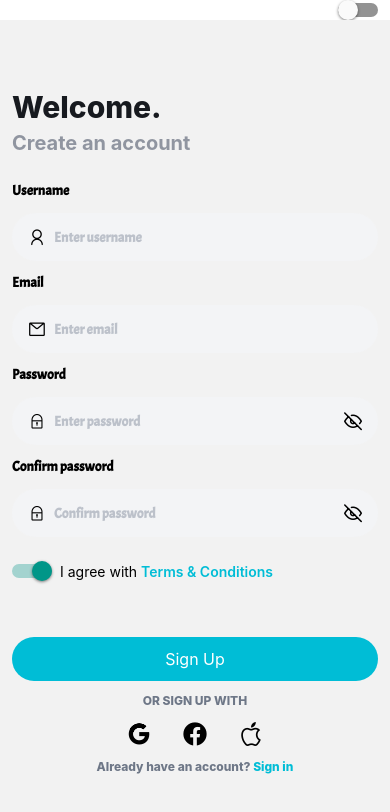
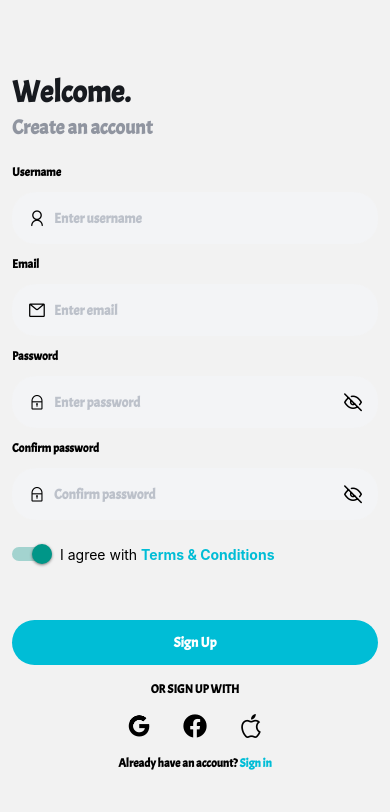
Before and after one commit to tonnyhc/BeastPhysique, a React Native app in the folder app/: screen /Register in a window 390 px wide. Shown: the top 812 px of the page. Built offline with nearby package versions, Linux system fonts and the light colour scheme.

Commit message:
Changed the styling from nativewind to StyleSheet

```diff
--- /dev/null
+++ b/app/assets/colors.js
@@ -0,0 +1,34 @@
+export const colors = {
+    'blueText': '#00BDD6FF',
+    'grayText': '#BCC1CAFF',
+
+
+    'submitBtn': "#00BDD6FF",
+    'white': "#FFF",
+
+}
+
+export const lightColors = {
+    'primaryText': "#171A1FFF",
+    'secondaryText': "#9095A0FF",
+    'white': '#FFF',
+    'helperText': '#6E7787FF',
+    'inputBg': "#F3F4F6FF",
+
+
+}
+
+export const darkColors = {
+    'bg': "#171A1FFF",
+    'helperText': "#DEE1E6FF"
+}
+
+
+
+
+
+    //   'dark-inputBg': "#1D2128FF",
+
+    //   'googleIcon': "#EA4335FF",
+    //   'fbIcon': '#1877F2FF',
+    //   "appleIcon": "#000000FF"
--- a/app/babel.config.js
+++ b/app/babel.config.js
@@ -2,6 +2,6 @@ module.exports = function (api) {
   api.cache(true);
   return {
     presets: ["babel-preset-expo"],
-    plugins: ["nativewind/babel"],
+    // plugins: ["nativewind/babel"],
   };
 };
--- a/app/components/LoginForm.tsx
+++ b/app/components/LoginForm.tsx
@@ -2,10 +2,13 @@ import { useColorScheme } from "nativewind";
 import { AntDesign, Feather, FontAwesome5 } from "@expo/vector-icons";
 
 import { FormField } from "../ts/types";
-import { View, Text, TouchableOpacity } from "react-native";
+import { View, Text, TouchableOpacity, StyleSheet } from "react-native";
 import ReusableInput from "./common/ReusableInput";
 import { useNavigation } from "@react-navigation/native";
 import { useState } from "react";
+
+import {colors, lightColors} from '../assets/colors'
+import Section from "./common/Section";
 
 const LoginForm: React.FC = () => {
   const { colorScheme } = useColorScheme();
@@ -25,9 +28,10 @@ const LoginForm: React.FC = () => {
         />
       ),
       placeholder: "Enter email or username",
-      value:data.username_or_email,
-      onChange: () => console.log('changed'),
-
+      value: data.username_or_email,
+      onChange: (value) => {
+        setData((oldData) => ({ ...oldData, username_or_email: value }));
+      },
     },
     {
       label: "Password",
@@ -47,15 +51,116 @@ const LoginForm: React.FC = () => {
       ),
       placeholder: "Enter password",
       isPassword: true,
-      value:data.password,
-      onChange: () => console.log('changed'),
+      value: data.password,
+      onChange: () => console.log("changed"),
     },
   ];
 
+  return (
+    <View>
+      {formFields.map((field) => (
+        <View style={styles.inputWrapper} key={field.label}>
+          <ReusableInput
+            value={field.value}
+            onChange={field.onChange}
+            placeholder={field.placeholder}
+            label={field.label}
+            leftIcon={field.leftIcon}
+            rightIcon={field.rightIcon}
+            isPassword={field.isPassword}
+          />
+        </View>
+      ))}
+      <Text style={styles.forgotPass}>
+        Forgot password?
+      </Text>
+      <View style={styles.actionBtns}>
+        <TouchableOpacity style={styles.submitBtn}>
+          <Text style={styles.submitBtnText}>
+            Sign Up
+          </Text>
+        </TouchableOpacity>
+        <Text style={styles.helperText}>
+          OR LOG IN WITH
+        </Text>
+        <View style={styles.iconsWrapper}>
+          <AntDesign
+            name="google"
+            size={24}
+            color={colorScheme == "dark" ? "#DEE1E6FF" : "black"}
+          />
+          <FontAwesome5
+            name="facebook"
+            size={24}
+            color={colorScheme == "dark" ? "#DEE1E6FF" : "black"}
+          />
+          <AntDesign
+            name="apple-o"
+            size={24}
+            color={colorScheme == "dark" ? "#DEE1E6FF" : "black"}
+          />
+        </View>
+        <Text style={styles.helperText}>
+          Don't have an account?{" "}
+          <TouchableOpacity onPress={() => navigation.navigate("Register")}>
+            <Text style={styles.forgotPass}>
+              {" "}
+              Sign up{" "}
+            </Text>
+          </TouchableOpacity>
+        </Text>
+      </View>
+    </View>
+  );
+};
+
+export default LoginForm;
+
+const styles = StyleSheet.create({
+  inputWrapper: {
+    marginBottom: 12
+  },
+  forgotPass: {
+    color: colors.blueText,
+    fontWeight: '700',
+    alignSelf: "flex-end",
+    margin: 12,
+    fontSize: 12
+  },
+  actionBtns: {
+    marginTop: 28,
+    justifyContent: 'center',
+    gap: 16
+  },
+  submitBtn: {
+    paddingLeft: 16,
+    paddingRight: 16,
+    alignItems: 'center',
+    justifyContent: 'center',
+    borderRadius: 24,
+    height: 45,
+    backgroundColor: colors.submitBtn
+  },
+  submitBtnText: {
+    color: colors.white,
+    fontWeight: '700',
+    fontFamily: "Acme"
+  },
+  helperText: {
+    alignSelf: 'center',
+    fontSize: 12,
+    fontWeight: '700',
+    fontFamily: "Acme",
+  },
+  iconsWrapper: {
+    flexDirection: 'row',
+    alignSelf: "center",
+    gap: 32
+  }
+})
 
 
-  return (
-    <View>
+{/* <View>
       {formFields.map((field) => (
         <View className="mb-3" key={field.label}>
           <ReusableInput
@@ -100,7 +205,7 @@ const LoginForm: React.FC = () => {
         </View>
         <Text className="self-center text-xs font-acme text-helperText font-extrabold">
           Don't have an account?{" "}
-          <TouchableOpacity  onPress={() => navigation.navigate('Register')}>
+          <TouchableOpacity onPress={() => navigation.navigate("Register")}>
             <Text className="text-blueText font-extrabold self-center">
               {" "}
               Sign up{" "}
@@ -108,8 +213,4 @@ const LoginForm: React.FC = () => {
           </TouchableOpacity>
         </Text>
       </View>
-    </View>
-  );
-};
-
-export default LoginForm;
+    </View> */}
--- a/app/components/RegisterForm.tsx
+++ b/app/components/RegisterForm.tsx
@@ -1,10 +1,11 @@
 import { ReactNode, useState } from "react";
-import { View, Text, Switch, TouchableOpacity } from "react-native";
+import { View, Text, Switch, TouchableOpacity, StyleSheet } from "react-native";
 import { AntDesign, Feather, FontAwesome5 } from "@expo/vector-icons";
 import ReusableInput from "./common/ReusableInput";
 import { useColorScheme } from "nativewind";
 import { FormField } from "../ts/types";
 import { useNavigation } from "@react-navigation/native";
+import { colors } from "../assets/colors";
 
 const RegisterForm: React.FC = () => {
   const { colorScheme } = useColorScheme();
@@ -86,7 +87,120 @@ const RegisterForm: React.FC = () => {
     },
   ];
   return (
-    <View className="mt-6">
+    <View style={styles.formWrapper}>
+      {formFields.map((field) => (
+        <View style={styles.formFieldWrapper} key={field.label}>
+          <ReusableInput
+            value={field.value}
+            onChange={field.onChange}
+            placeholder={field.placeholder}
+            label={field.label}
+            leftIcon={field.leftIcon}
+            rightIcon={field.rightIcon}
+            isPassword={field.isPassword}
+          />
+        </View>
+      ))}
+      <View style={styles.termsConditions}>
+        <Switch value={true} />
+        <Text style={styles.termsConditionsText}>
+          I agree with{" "}
+          <Text style={styles.blueText}>
+            Terms & Conditions
+          </Text>
+        </Text>
+      </View>
+
+      <View style={styles.actionBtns}>
+        <TouchableOpacity style={styles.submitBtn}>
+          <Text style={styles.submitBtnText}>Sign Up</Text>
+        </TouchableOpacity>
+        <Text style={styles.helperText}>
+          OR SIGN UP WITH
+        </Text>
+        <View style={styles.iconsWrapper}>
+          <AntDesign
+            name="google"
+            size={24}
+            color={colorScheme == "dark" ? "#DEE1E6FF" : "black"}
+          />
+          <FontAwesome5
+            name="facebook"
+            size={24}
+            color={colorScheme == "dark" ? "#DEE1E6FF" : "black"}
+          />
+          <AntDesign
+            name="apple-o"
+            size={24}
+            color={colorScheme == "dark" ? "#DEE1E6FF" : "black"}
+          />
+        </View>
+        <Text style={styles.helperText}>
+          Already have an account?{" "}
+          <TouchableOpacity onPress={() => navigation.navigate('Login')}>
+            <Text style={styles.blueText}>Sign in</Text>
+          </TouchableOpacity>
+        </Text>
+      </View>
+    </View>
+  );
+};
+export default RegisterForm;
+
+const styles = StyleSheet.create({
+  formWrapper: {
+    marginTop: 24,
+  },
+  formFieldWrapper: {
+    marginBottom: 12
+  },
+  termsConditions: {
+    flexDirection: 'row',
+    gap: 8,
+    alignItems: 'center',
+    marginTop: 12,
+    marginBottom: 28
+  },
+  termsConditionsText: {
+    flex: 1
+  },
+  blueText: {
+    color: colors.blueText,
+    fontWeight: '700'
+  },
+  actionBtns: {
+    marginTop: 28,
+    justifyContent: 'center',
+    gap: 16
+  },
+  submitBtn: {
+    paddingLeft: 16,
+    paddingRight: 16,
+    alignItems: 'center',
+    justifyContent: 'center',
+    borderRadius: 24,
+    height: 45,
+    backgroundColor: colors.submitBtn
+  },
+  submitBtnText: {
+    color: colors.white,
+    fontWeight: '700',
+    fontFamily: "Acme"
+  },
+  helperText: {
+    alignSelf: 'center',
+    fontSize: 12,
+    fontWeight: '700',
+    fontFamily: "Acme",
+  },
+  iconsWrapper: {
+    flexDirection: 'row',
+    alignSelf: "center",
+    gap: 32
+  }
+})
+
+{/* <View className="mt-6">
 {formFields.map((field) => (
   <View className="mb-3" key={field.label}>
     <ReusableInput
@@ -141,7 +255,4 @@ const RegisterForm: React.FC = () => {
     </TouchableOpacity>
   </Text>
 </View>
-    </View>
-  );
-};
-export default RegisterForm;
+</View> */}
--- a/app/components/common/ReusableInput.tsx
+++ b/app/components/common/ReusableInput.tsx
@@ -1,10 +1,11 @@
 import { ReactNode, useState } from "react";
 
-import { Text, View, TextInput,  Pressable } from "react-native";
+import { Text, View, TextInput, Pressable, StyleSheet } from "react-native";
+import { colors, lightColors } from "../../assets/colors";
 
 interface ReusableInputProps {
-  value: string,
-  onChange: () => void,
+  value: string;
+  onChange: () => void;
   label: string;
   placeholder: string;
   leftIcon?: ReactNode;
@@ -18,22 +19,25 @@ const ReusableInput: React.FC<ReusableInputProps> = ({
   leftIcon,
   rightIcon,
   isPassword,
+  value,
+  onChange,
 }) => {
   const [passwordVisible, setPasswordVisible] = useState(false);
 
   return (
-    <View className=" h-20">
-      <Text className='text-sm font-extrabold font-acme mb-3 dark:text-white'>{label}</Text>
-      <View className="flex-1 flex-row items-center bg-light-inputBg h-11 rounded-3xl outline-none px-4 dark:bg-dark-inputBg">
+    <View style={stlyes.wrapper}>
+      <Text style={stlyes.labelText}>{label}</Text>
+      <View style={stlyes.inputWrapper}>
         {leftIcon && leftIcon}
         <TextInput
-        className='ml-2 text-grayText font-bold  flex-1 font-acme '
+          style={stlyes.input}
           secureTextEntry={
             isPassword && passwordVisible == false ? true : false
           }
           placeholder={placeholder}
-          placeholderTextColor="#BCC1CAFF"
-
+          placeholderTextColor={colors.grayText}
+          value={value}
+          onChangeText={(text) => onChange(text)}
         />
 
         {rightIcon && (
@@ -48,3 +52,59 @@ const ReusableInput: React.FC<ReusableInputProps> = ({
   );
 };
 export default ReusableInput;
+
+const stlyes = StyleSheet.create({
+  wrapper: {
+    height: 80,
+  },
+  labelText: {
+    fontSize: 12,
+    fontWeight: "700",
+    fontFamily: "Acme",
+    marginBottom: 12,
+  },
+  inputWrapper: {
+    flex: 1,
+    flexDirection: 'row',
+    alignItems: "center",
+    backgroundColor: lightColors.inputBg,
+    height: 45,
+    borderRadius: 24,
+    paddingLeft: 16,
+    paddingRight: 16
+  },
+  input: {
+    flex: 1,
+    marginLeft: 8,
+    text: colors.grayText,
+    fontWeight: "bold",
+    fontFamily: "Acme",
+  },
+});
+
+{
+  /* <View className=" h-20">
+<Text className='text-sm font-extrabold font-acme mb-3 dark:text-white'>{label}</Text>
+<View className="flex-1 flex-row items-center bg-light-inputBg h-11 rounded-3xl outline-none px-4 dark:bg-dark-inputBg">
+  {leftIcon && leftIcon}
+  <TextInput
+  className='ml-2 text-grayText font-bold  flex-1 font-acme '
+    secureTextEntry={
+      isPassword && passwordVisible == false ? true : false
+    }
+    placeholder={placeholder}
+    placeholderTextColor="#BCC1CAFF"
+    value={value}
+    onChangeText={text => onChange(text)}
+  />
+
+  {rightIcon && (
+    <Pressable
+      onPress={() => setPasswordVisible((oldVisible) => !oldVisible)}
+    >
+      {rightIcon}
+    </Pressable>
+  )}
+</View>
+</View> */
+}
--- /dev/null
+++ b/app/components/common/Section.tsx
@@ -0,0 +1,15 @@
+import { ReactNode } from "react";
+import { View } from "react-native"
+
+interface SectionProps {
+    children:ReactNode
+}
+
+const Section:React.FC<SectionProps> = ({children}) => {
+    return (
+        <View style={{paddingLeft: 12, paddingRight: 12, flex: 1}}>
+            {children}
+        </View>
+    )
+}
+export default Section;
--- a/app/package.json
+++ b/app/package.json
@@ -18,6 +18,7 @@
     "nativewind": "^2.0.11",
     "react": "18.2.0",
     "react-native": "0.72.6",
+    "react-native-global-font": "^1.0.3",
     "react-native-safe-area-context": "4.6.3",
     "react-native-screens": "~3.22.0",
     "tailwindcss": "3.3.2"
--- a/app/screens/Login.tsx
+++ b/app/screens/Login.tsx
@@ -1,27 +1,50 @@
 import React from "react";
-import { View, Text, TouchableOpacity, Switch, Button } from "react-native";
-import { FormField } from "../ts/types";
-import { useColorScheme } from "nativewind";
-import ReusableInput from "../components/common/ReusableInput";
-import { useNavigation } from "@react-navigation/native";
+import { SafeAreaView, Text, StyleSheet, View } from "react-native";
 import LoginForm from "../components/LoginForm";
-import { SafeAreaView } from "react-native-safe-area-context";
+import Section from "../components/common/Section";
+import { colors, lightColors } from "../assets/colors";
 
 const Login: React.FC = () => {
-  const { colorScheme } = useColorScheme();
-  const navigation = useNavigation();
+  return (
+    <SafeAreaView style={styles.safeArea}>
+      <Section>
+        <View style={styles.section}>
+          <Text style={styles.welcomeText}>Welcome back 👋</Text>
 
-
-  return (
-    <SafeAreaView className="flex-1 px-3 justify-around font-acme">
-      <Text className="text-[32px] font-extrabold font-acme dark:text-white self-center">
-        Welcome back 👋
-      </Text>
-
-      <LoginForm />
-
+          <LoginForm />
+        </View>
+      </Section>
     </SafeAreaView>
   );
 };
 
+const styles = StyleSheet.create({
+  safeArea: {
+    flex: 1,
+
+  },
+  section: {
+    flex: 1,
+    justifyContent: "space-around",
+    fontFamily: "Acme",
+  },
+  welcomeText: {
+    fontSize: 32,
+    fontWeight: "700",
+    fontFamily: "Acme",
+    alignSelf: "center",
+    color: lightColors.primaryText
+  },
+});
+
 export default Login;
+{
+  /* <SafeAreaView className="flex-1 px-3 justify-around font-acme">
+<Text className="text-[32px] font-extrabold font-acme dark:text-white self-center">
+Welcome back 👋
+</Text>
+
+<LoginForm />
+
+</SafeAreaView> */
+}
--- a/app/screens/Register.tsx
+++ b/app/screens/Register.tsx
@@ -1,18 +1,58 @@
 import React from "react";
-import { View, Text, SafeAreaView } from "react-native";
+import { StyleSheet, Text, SafeAreaView, View } from "react-native";
 import RegisterForm from "../components/RegisterForm";
+import Section from "../components/common/Section";
+import { lightColors } from "../assets/colors";
 
 const Register: React.FC = () => {
   return (
-    <SafeAreaView className='flex-1 px-3 justify-center'>
-      <Text className='text-3xl font-extrabold text-light-primaryText mb-1 dark:text-white'>Welcome.</Text>
-      <Text className='text-xl font-bold text-light-secondaryText'>Create an account</Text>
+    <SafeAreaView style={styles.safeArea}>
+      <Section>
+        <View style={styles.wrapper}>
+          <Text style={styles.welcomeText}>
+            Welcome.
+          </Text>
+          <Text style={styles.secondaryWelcome}>
+            Create an account
+          </Text>
 
-      {/* register form */}
-      <RegisterForm />
-
+          {/* register form */}
+          <RegisterForm />
+        </View>
+      </Section>
     </SafeAreaView>
   );
 };
+export default Register;
 
-export default Register;
+const styles = StyleSheet.create({
+  safeArea: {
+    flex: 1,
+  },
+  wrapper: {
+    flex: 1,
+    justifyContent: "center"
+  },
+  welcomeText: {
+    fontSize: 30,
+    fontWeight: '700',
+    color: lightColors.primaryText,
+    marginBottom: 4,
+    fontFamily: "Acme"
+  },
+  secondaryWelcome: {
+    fontSize: 20,
+    fontWeight: "700",
+    color: lightColors.secondaryText,
+    fontFamily: "Acme"
+  }
+});
+
+// <SafeAreaView className='flex-1 px-3 justify-center'>
+// <Text className='text-3xl font-extrabold text-light-primaryText mb-1 dark:text-white'>Welcome.</Text>
+// <Text className='text-xl font-bold text-light-secondaryText'>Create an account</Text>
+
+// {/* register form */}
+// <RegisterForm />
+
+// </SafeAreaView>
--- a/app/ts/types.ts
+++ b/app/ts/types.ts
@@ -27,7 +27,7 @@ export type LoginReturnBody = {
 export type FormField = {
     label: string;
     value: string,
-    onChange: () => void,
+    onChange: (value: string) => void,
     leftIcon?: ReactNode;
     rightIcon?: ReactNode;
     placeholder: string;
```
Also changed, not shown: app/App.tsx (+5 -4 lines), app/react-native.config.js (added), 1 other file (tests, documents, lock files or other folders). Lines whose indentation alone changed are shown as unchanged.
